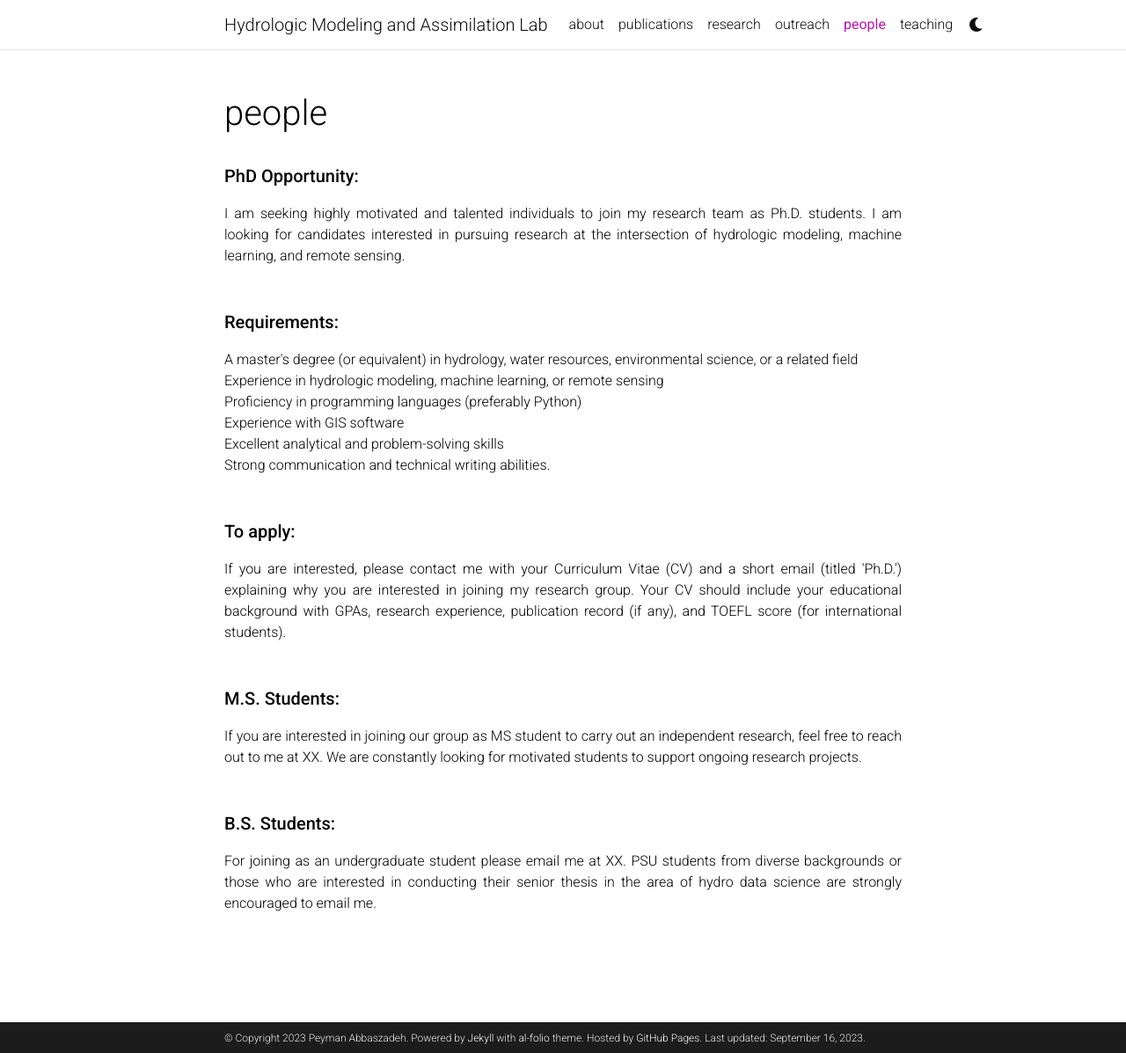
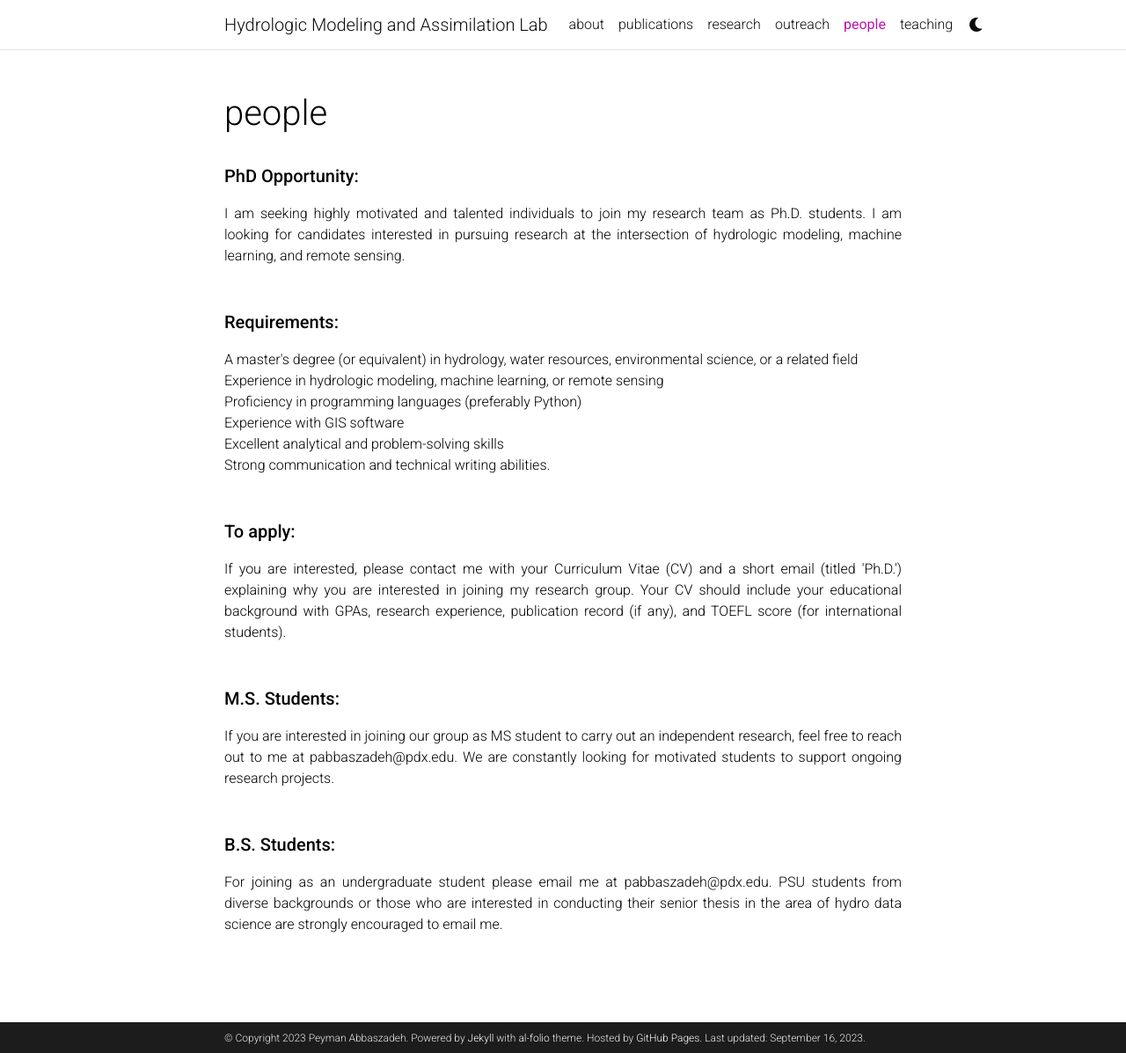
Before and after one commit to Pabbaszadeh/Pabbaszadeh.github.io, a Jekyll site: the page built from _pages/people.md, in a window 1280 px wide and 1197 px high. Shown: the whole window at 88% size. Built offline with Jekyll 4.4.1, drawn with Linux system fonts in a browser that asks for light colours; comment, search, counter and statistics services are not loaded; a style sheet for code colours, icons or effects is not loaded.

Commit message:
Update people.md

```diff
--- a/_pages/people.md
+++ b/_pages/people.md
@@ -22,7 +22,7 @@ Strong communication and technical writing abilities.<br><br><br>
 <p style="text-align: justify;">If you are interested, please contact me with your Curriculum Vitae (CV) and a short email (titled 'Ph.D.') explaining why you are interested in joining my research group. Your CV should include your educational background with GPAs, research experience, publication record (if any), and TOEFL score (for international students).<br><br><br>
 
 <strong style="font-size: 20px;">M.S. Students:</strong><br>
-<p style="text-align: justify;">If you are interested in joining our group as MS student to carry out an independent research, feel free to reach out to me at XX. We are constantly looking for motivated students to support ongoing research projects.<br><br><br>
+<p style="text-align: justify;">If you are interested in joining our group as MS student to carry out an independent research, feel free to reach out to me at pabbaszadeh@pdx.edu. We are constantly looking for motivated students to support ongoing research projects.<br><br><br>
 
 <strong style="font-size: 20px;">B.S. Students:</strong><br>
-<p style="text-align: justify;">For joining as an undergraduate student please email me at XX. PSU students from diverse backgrounds or those who are interested in conducting their senior thesis in the area of hydro data science are strongly encouraged to email me.<br><br><br>
+<p style="text-align: justify;">For joining as an undergraduate student please email me at pabbaszadeh@pdx.edu. PSU students from diverse backgrounds or those who are interested in conducting their senior thesis in the area of hydro data science are strongly encouraged to email me.<br><br><br>
```
